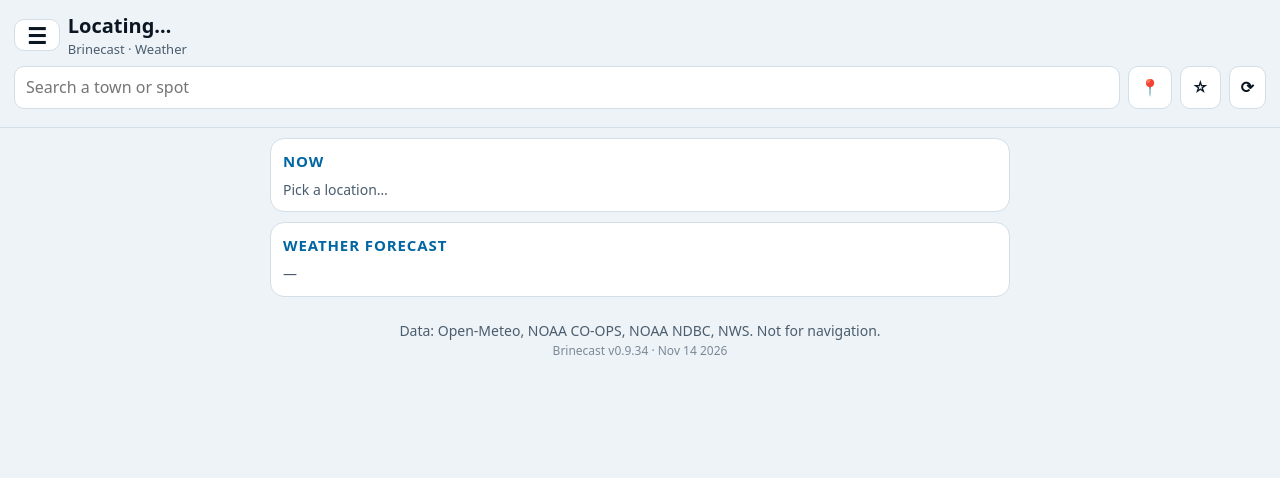
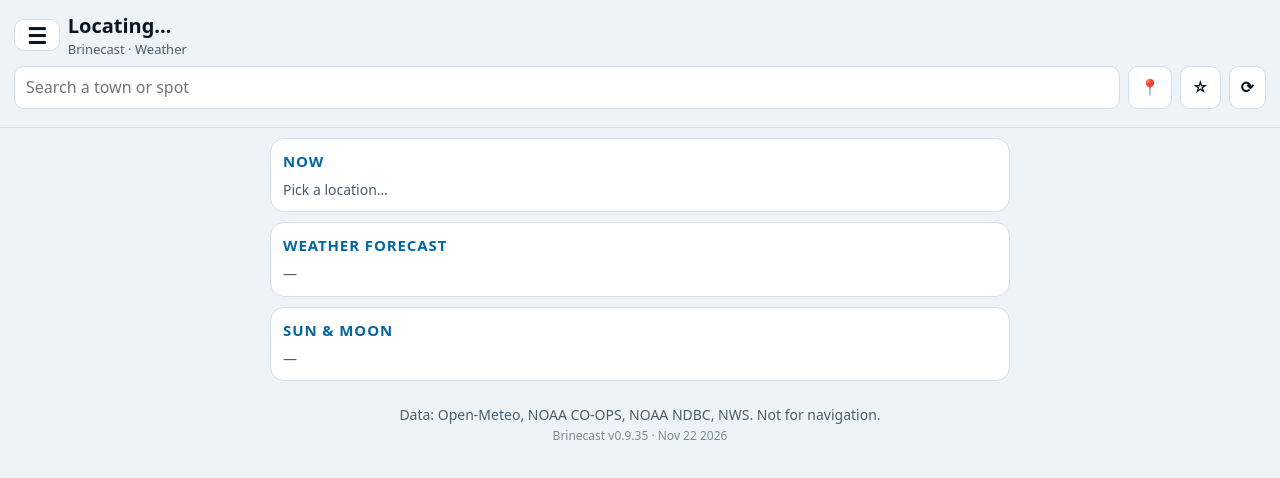
Before and after one commit to ischollian3082/brinecast, a plain HTML site: page index.html in a window 1280 px wide. Drawn offline with Linux system fonts and the light colour scheme.

Commit message:
v0.9.35: Sun & Moon merged under forecast on Weather

```diff
--- a/index.html
+++ b/index.html
@@ -94,7 +94,7 @@ main section.card{display:none}main section.card.show{display:block}html,body{ov
 </main>
 <script>
 "use strict";
-const BUILD="v0.9.34 · Nov 14 2026";// bump on every push
+const BUILD="v0.9.35 · Nov 22 2026";// bump on every push
 const $=id=>document.getElementById(id), S={loc:null,wx:null,tide:null,cur:{}};
 const LS={get:(k,d)=>{try{return JSON.parse(localStorage.getItem(k))??d}catch(e){return d}},set:(k,v)=>localStorage.setItem(k,JSON.stringify(v))};try{localStorage.removeItem("seaLife")}catch(e){}// v0.9.11 had a Sea life switch; sea life is always on now
 const esc=s=>String(s??"").replace(/[&<>"]/g,c=>({"&":"&amp;","<":"&lt;",">":"&gt;",'"':"&quot;"}[c]));
@@ -1946,6 +1946,12 @@ async function wmShow(force){if(S.view!="wind"||!S.loc)return;try{await wmLoadLe
 
 function wmHide(){if(WM.fs&&WM.fs.on)WM.fs.exit("view");if(WM.wf)WM.wf.stop()}
 
+// v0.9.35: Sun & Moon merged into Weather. VIEWS (line 387) is protected, so it is changed here, in place. It is a const array, but only the
+// binding is const. Nothing reads VIEWS while the script is evaluated: only show() and renderMenu() read it, at call time, and the first call
+// is the show() on the next line. The empty <nav id="menu"> is filled by that call, so the old tab is never rendered. #sky (line 83) already
+// follows #forecast in the DOM, so it shows directly under the forecast. An old "sky" view (localStorage "view", or ?view=sky) is not in VIEWS
+// any more, so show() falls back to VIEWS[0] = Weather and rewrites the saved view. renderSky, fail("sky") / fail("solunar") and Solunar are unchanged.
+{const w=VIEWS.find(x=>x[0]=="weather"),i=VIEWS.findIndex(x=>x[0]=="sky");w[2]=["now","forecast","sky"];if(i>=0)VIEWS.splice(i,1)}
 S.buoy={};$("build").textContent="Brinecast "+BUILD;renderLog();renderFavs();renderGo();show(new URLSearchParams(location.search).get("view")||LS.get("view","weather"));
 const qp=new URLSearchParams(location.search);
 if(qp.get("lat"))setLoc({name:qp.get("name")||"Spot",lat:+qp.get("lat"),lon:+qp.get("lon")});
```
